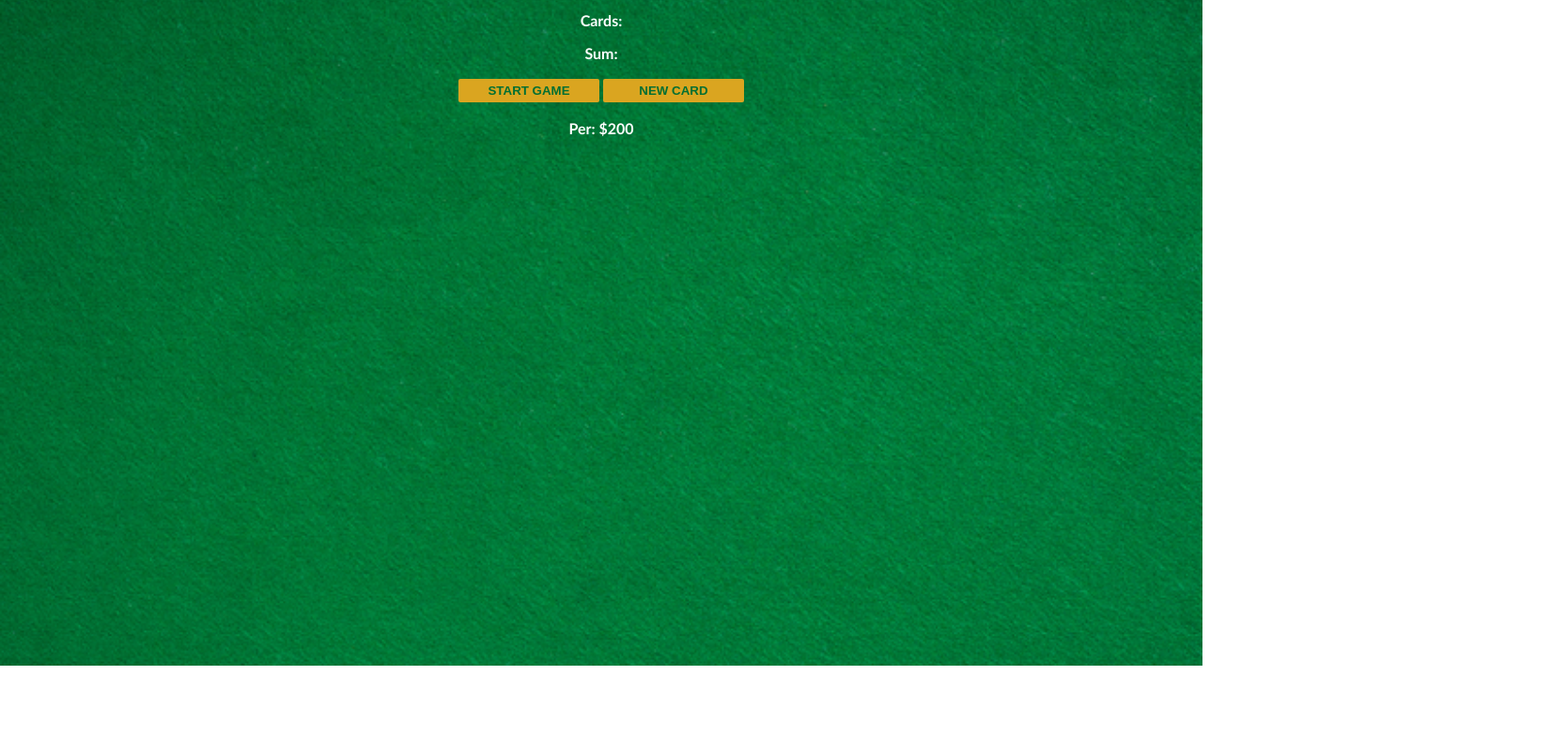
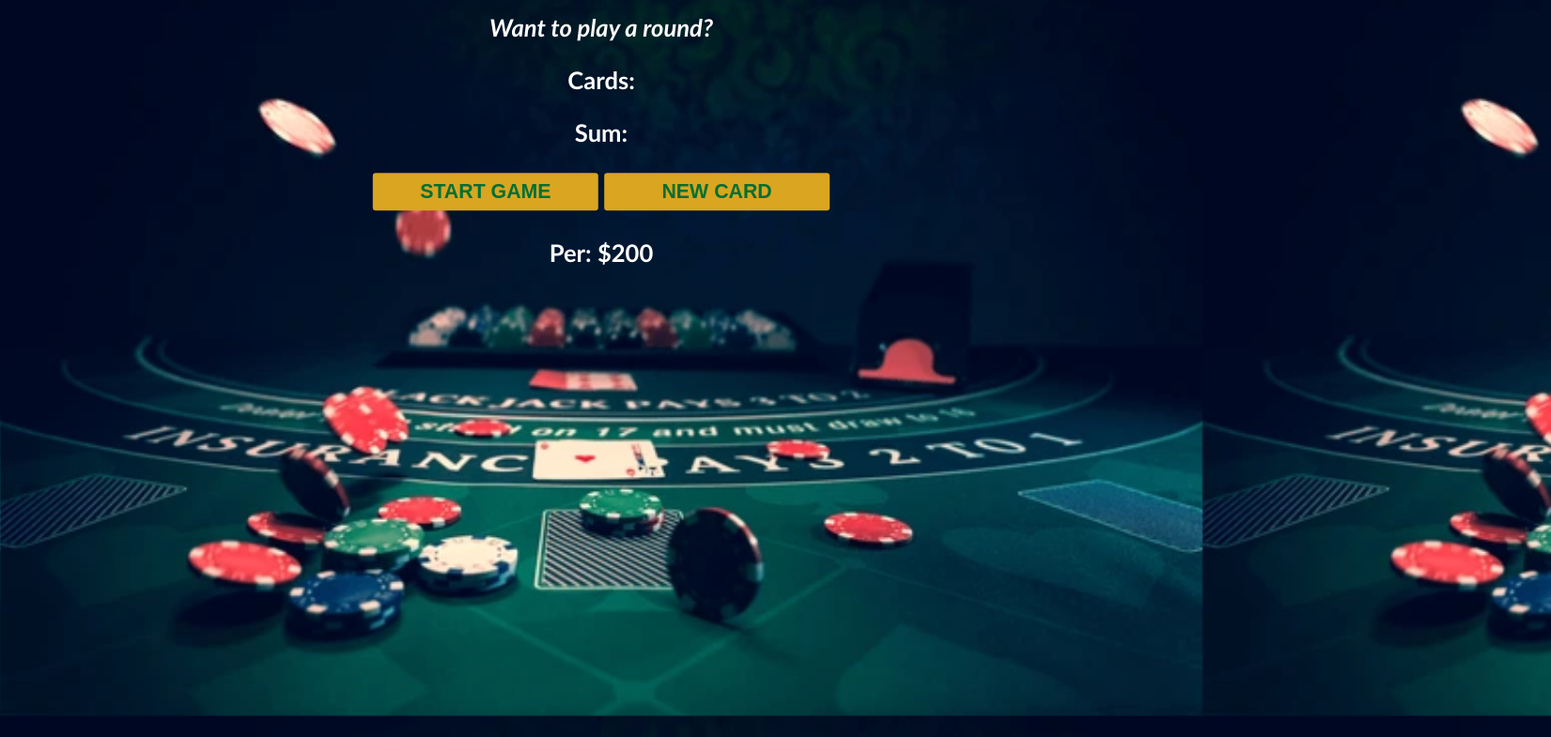
Before and after one commit to krish999777/blackjack, a plain HTML site: page index.html in a window 1280 px wide. Shown: the part 91-876 px from the top of the page at 94% size, 1651 px wide, since content can reach past the window. Before the commit the page ends 800 px from the top, so only its background shows below. Drawn offline with Linux system fonts and the light colour scheme.

Commit message:
fixed scale for webpage

```diff
--- a/index.css
+++ b/index.css
@@ -1,10 +1,12 @@
 body {
     font-family: 'Trebuchet MS', 'Lucida Sans Unicode', 'Lucida Grande', Arial, sans-serif;
-    background-image: url("images/table.png");
+    background-image: url("images/background-img.jpg");
     background-size: cover;
     font-weight: bold;
     color: white;
     text-align: center;
+    transform:scale(1.6);
+    transform-origin:top;
 }
 
 h1 {
```
Also changed, not shown: images/background-img.jpg (added), images/table.png (deleted), 1 other file.
